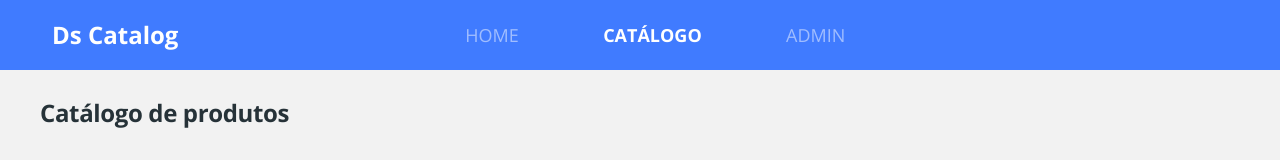
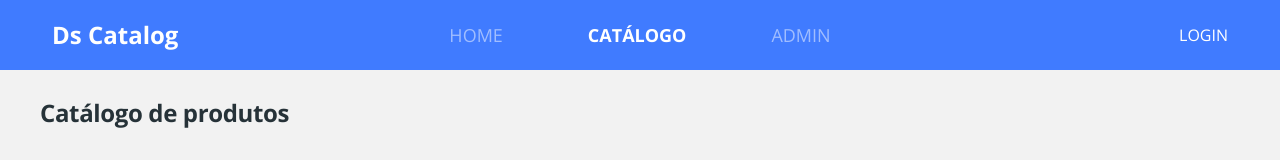
Before and after one commit to sirAndre1337/dscatalog, a React (Create React App) app in the folder front-web/: page /products in a window 1280 px wide. Shown: the top 160 px of the page. Built offline with nearby package versions, Linux system fonts and the light colour scheme; no server answers.

Commit message:
Add o login no component NavBar

```diff
--- a/front-web/src/core/components/Navbar/index.tsx
+++ b/front-web/src/core/components/Navbar/index.tsx
@@ -1,13 +1,14 @@
 import './styles.scss';
 import { Link , NavLink} from 'react-router-dom';
+
 const Navbar = () => (
     <nav className="row bg-primary main-nav">
-        <div className="col-2">
+        <div className="col-3">
             <Link to="/" className='nav-logo-text'>
                 <h4>Ds Catalog</h4>
             </Link>
         </div>
-        <div className="col-6 offset-2">
+        <div className="col-6">
             <ul className='main-menu'>
                 <li>
                     <NavLink to="/"  exact>
@@ -26,6 +27,11 @@ const Navbar = () => (
                 </li>
             </ul>
         </div>
+        <div className='col-3 nav-login'>
+            <Link to="/admin/auth/login">
+                login
+            </Link>
+        </div>
     </nav>
 );
 
--- a/front-web/src/core/components/Navbar/styles.scss
+++ b/front-web/src/core/components/Navbar/styles.scss
@@ -3,6 +3,7 @@
     color: #FFF;
     align-items: center;
     padding-left: 40px;
+    padding-right: 40px;
     margin-left: 0;
     margin-right: 0;
 }
@@ -14,8 +15,12 @@
 .main-menu {
     display: flex;
     font-size: 18px;
-    width: 380px;
-    justify-content: space-between;
+    justify-content: center;
+
+    li:nth-child(2) {
+        margin-left: 85px;
+        margin-right: 85px;
+    }
 
     a {
         font-style: normal;
@@ -30,3 +35,21 @@
         }
     }
 }
+
+.nav-login {
+    text-align: right;
+    text-transform: uppercase;
+
+    a {
+        font-style: normal;
+        color: #FFF;
+        &.active {
+            font-weight: bold;
+            color: #FFF;
+        }
+
+        &:hover {
+            color: #FFF;
+        }
+    }
+}
```
